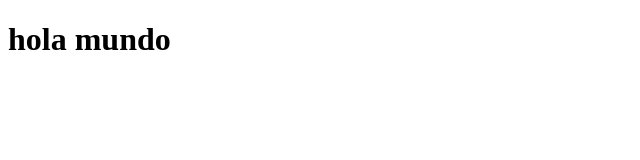
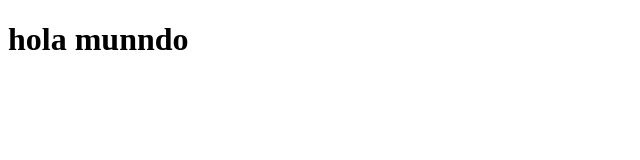
Before and after one commit to CristobalBenitezx/tarea10_33, a plain HTML site: page Benitez_Cristobal_VS_Asignación_1.html in a window 1280 px wide. Shown: the full height of the page, 0-640 px from the left. Drawn offline with Linux system fonts and the light colour scheme.

Commit message:
mi primer cambio

```diff
--- a/Benitez_Cristobal_VS_Asignación_1.html
+++ b/Benitez_Cristobal_VS_Asignación_1.html
@@ -7,6 +7,6 @@
     <title>Document</title>
 </head>
 <body>
-    <h1>hola mundo</h1>
+    <h1>hola munndo</h1>
 </body>
 </html>
```
